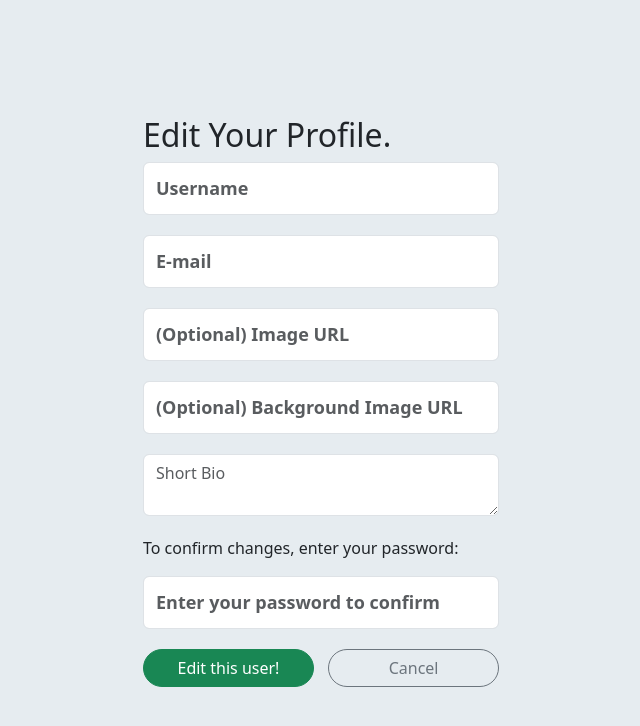
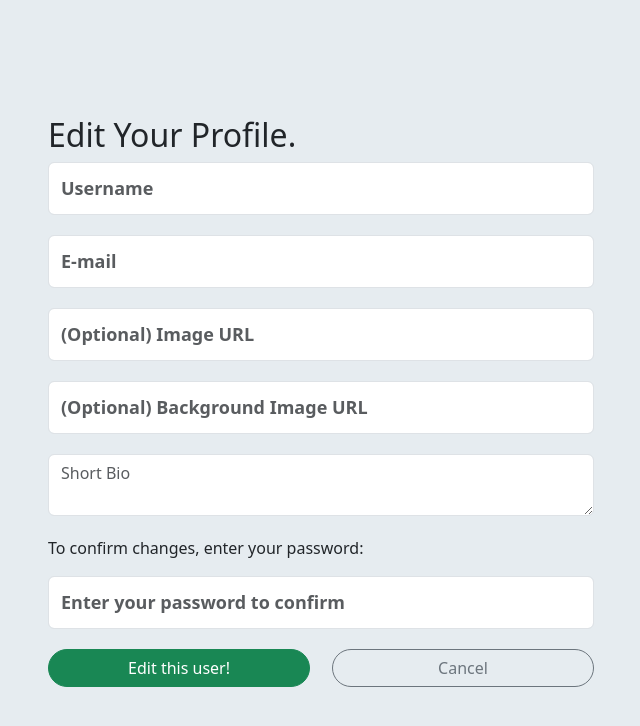
Before and after one commit to michael-griffin/Warbler, a Flask app: template templates/users/edit.html in a window 1280 px wide. Shown: the part 46-772 px from the top of the page, without its empty margins (319-959 px from the left). Run offline with Flask 3, Linux system fonts and the light colour scheme; the template is opened without the code that fills it: values that come from a table or form of the project are taken from there, others are empty.

Commit message:
Change edit form md breakpoint

```diff
--- a/templates/users/edit.html
+++ b/templates/users/edit.html
@@ -3,7 +3,7 @@
 {% block content %}
 
   <div class="row justify-content-md-center">
-    <div class="col-md-4">
+    <div class="col-md-6">
       <h2 class="join-message">Edit Your Profile.</h2>
       <form method="POST" id="user_form">
         {{ form.hidden_tag() }}
```
